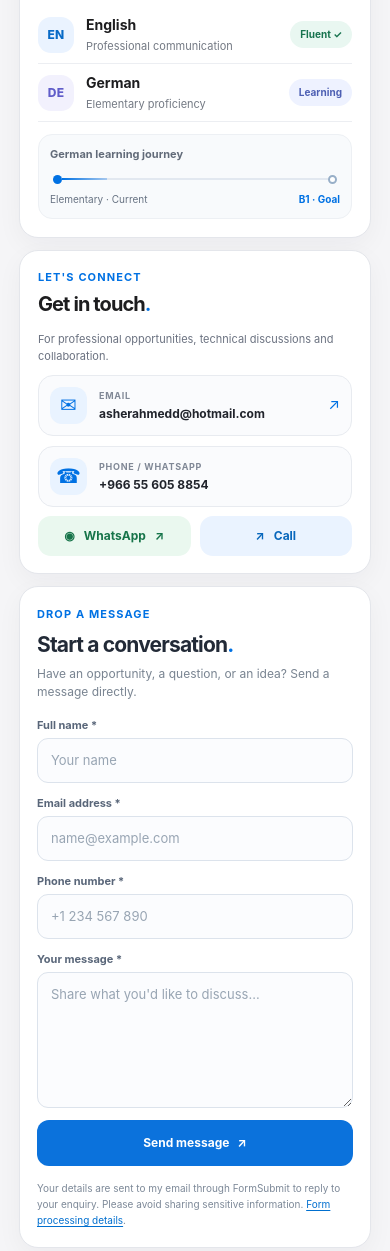
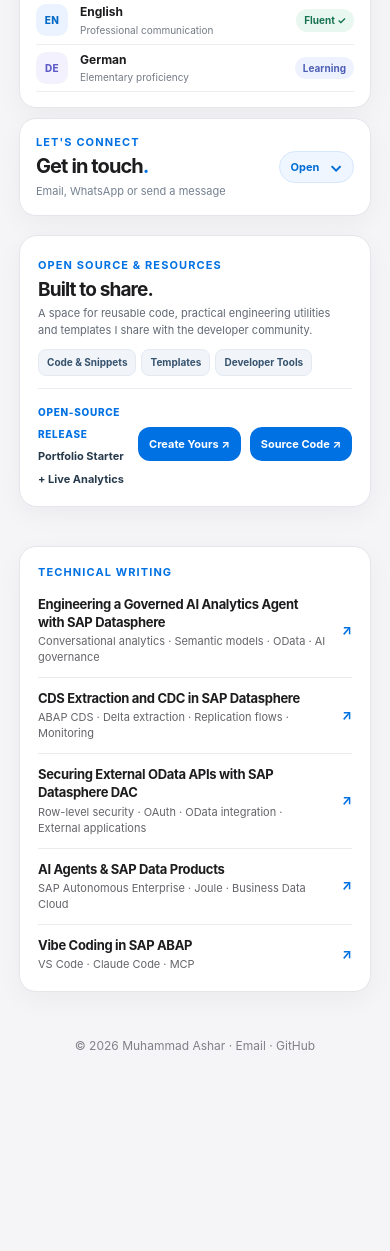
Before and after one commit to asherahmedd/asherahmedd.github.io, a plain HTML site: page index.html in a window 390 px wide. Shown: the part 1485-2736 px from the top of the page. After the commit the page ends 2577 px from the top, so only its background shows below. Drawn offline with Linux system fonts and the light colour scheme; no server answers.

Commit message:
Preview compact expandable contact with contact methods and form together on mobile and desktop

```diff
--- a/index.html
+++ b/index.html
@@ -625,34 +625,65 @@ html{scroll-padding-top:16px}
 @media(max-width:430px){.contact-form-grid{grid-template-columns:1fr}.contact-form{gap:10px}}
 </style>
 <style id="portfolio-contact-responsive-layout">
-.profile-bottom{grid-template-columns:repeat(2,minmax(0,1fr));align-items:stretch;gap:16px}
-.profile-bottom>.languages-refined,.profile-bottom>.contact-refined{height:100%;min-width:0}
-.profile-bottom>.contact-form-panel{grid-column:1/-1;min-width:0;background:#fff;border:1px solid #e4e6eb;border-radius:24px;padding:26px 28px;box-shadow:var(--shadow)}
-.profile-bottom .contact-form{display:grid;grid-template-columns:minmax(0,1fr) minmax(0,1fr);grid-template-areas:"heading heading" "names message" "phone message" "submit message" "note note";gap:13px 22px;margin:0;padding:0;border:0;align-items:start}
-.contact-form-head{grid-area:heading;margin-bottom:4px}
-.contact-form-head .eyebrow{margin-bottom:7px}
-.contact-form-head h3{font-size:23px;letter-spacing:-.04em;font-weight:730;margin:0 0 5px}
-.contact-form-head p{font-size:12px;color:#798491;margin:0}
-.profile-bottom .contact-form-grid{grid-area:names;gap:13px}
-.profile-bottom .contact-phone-field{grid-area:phone}
-.profile-bottom .contact-message-field{grid-area:message;align-self:stretch}
-.profile-bottom .contact-message-field textarea{min-height:166px;height:100%}
-.profile-bottom .contact-submit{grid-area:submit;min-height:46px}
-.profile-bottom .contact-form-note{grid-area:note;margin-top:2px}
-.profile-bottom .contact-field label{font-size:11px}
-.profile-bottom .contact-field input,.profile-bottom .contact-field textarea{font-size:13px;padding:12px 13px}
+/* Compact, expandable contact details with accessible native details/summary. */
+.profile-bottom{display:grid;grid-template-columns:minmax(0,1fr) minmax(0,1fr);align-items:start;gap:14px;margin:14px 0 19px}
+.profile-bottom>.languages-refined,.profile-bottom>.compact-contact{min-width:0;border-radius:19px;padding:17px 20px;box-shadow:var(--shadow);background:#fff;border:1px solid #e4e6eb}
+.profile-bottom .languages-refined .profile-card-head{margin:2px 0 7px}
+.profile-bottom .languages-refined .profile-card-head h2{font-size:20px}
+.profile-bottom .languages-refined .language-tile{padding:8px 0}
+.profile-bottom .languages-refined .lang-icon{width:32px;height:32px;flex-basis:32px;border-radius:10px;font-size:10px}
+.profile-bottom .languages-refined .lang-copy strong{font-size:12px}
+.profile-bottom .languages-refined .lang-copy span{font-size:10px}
+.profile-bottom .languages-refined .level-badge{font-size:10px;padding:4px 8px}
+.profile-bottom .languages-refined .language-path{margin-top:9px;padding:10px 12px}
+.profile-bottom .languages-refined .path-label{margin-bottom:5px}
+.compact-contact{overflow:hidden}
+.compact-contact .contact-trigger{cursor:pointer;display:flex;align-items:center;justify-content:space-between;gap:12px;list-style:none;min-height:80px}
+.compact-contact .contact-trigger::-webkit-details-marker{display:none}
+.compact-contact .contact-trigger:focus-visible{outline:2px solid #0071e3;outline-offset:5px;border-radius:7px}
+.contact-trigger-copy{display:flex;flex-direction:column;gap:5px;min-width:0}
+.contact-trigger-title{font-size:22px;letter-spacing:-.045em;font-weight:740;line-height:1.15}
+.contact-trigger-sub{color:#748091;font-size:11px}
+.contact-trigger-action{display:inline-flex;align-items:center;gap:10px;white-space:nowrap;border:1px solid #d7e7fc;background:#eff6ff;color:#006dd3;padding:8px 12px;border-radius:999px;font-size:11px;font-weight:750}
+.contact-chevron{font-size:17px;line-height:13px;transition:transform .2s}
+.compact-contact[open] .contact-chevron{transform:rotate(180deg)}
+.compact-contact[open] .contact-trigger-action{background:#e9f3ff}
+.compact-contact[open]{grid-column:1/-1}
+.compact-contact .contact-expanded{border-top:1px solid #e9edf2;margin-top:15px;padding-top:17px;display:grid;grid-template-columns:minmax(0,.85fr) minmax(0,1.15fr);gap:25px}
+.contact-quick-title{font-size:13px;font-weight:750;margin-bottom:12px}
+.compact-contact .contact-quick .contact-email,.compact-contact .contact-quick .contact-phone{margin-top:9px;padding:11px 12px;border-radius:12px}
+.compact-contact .contact-quick .contact-actions{margin-top:10px}
+.compact-contact .contact-form-panel{min-width:0;border-left:1px solid #e9edf2;padding-left:24px}
+.compact-contact .contact-form{margin:0;padding:0;border:0;display:grid;gap:10px;align-items:start}
+.compact-contact .contact-form-head{margin:0 0 2px}
+.compact-contact .contact-form-heading{font-size:15px}
+.compact-contact .contact-form-head p{font-size:11px;color:#788393;margin:3px 0 0}
+.compact-contact .contact-form-grid{grid-template-columns:repeat(2,minmax(0,1fr));gap:10px}
+.compact-contact .contact-field label{font-size:10px}
+.compact-contact .contact-field input,.compact-contact .contact-field textarea{font-size:12px;padding:10px 11px}
+.compact-contact .contact-message-field textarea{min-height:90px}
+.compact-contact .contact-submit{min-height:41px}
+.compact-contact .contact-form-note{line-height:1.5}
 @media(max-width:700px){
- .profile-bottom{grid-template-columns:minmax(0,1fr);gap:12px;align-items:start}
- .profile-bottom>.languages-refined,.profile-bottom>.contact-refined{height:auto}
- .profile-bottom>.contact-form-panel{grid-column:1;border-radius:19px;padding:19px 17px}
- .profile-bottom .contact-form{grid-template-columns:minmax(0,1fr);grid-template-areas:"heading" "names" "phone" "message" "submit" "note";gap:12px}
- .contact-form-head h3{font-size:21px}
- .profile-bottom .contact-message-field textarea{min-height:136px}
- .profile-bottom .contact-submit{width:100%}
+ .profile-bottom{grid-template-columns:minmax(0,1fr);gap:10px}
+ .profile-bottom>.languages-refined,.profile-bottom>.compact-contact{border-radius:17px;padding:15px 16px}
+ .profile-bottom .languages-refined .profile-card-head{margin:0 0 4px}
+ .profile-bottom .languages-refined .profile-card-head h2{font-size:18px}
+ .profile-bottom .languages-refined .language-tile{padding:6px 0}
+ .profile-bottom .languages-refined .language-path{display:none}
+ .profile-bottom .languages-refined .minor-note{display:none}
+ .compact-contact .contact-trigger{min-height:65px}
+ .contact-trigger-title{font-size:20px}
+ .contact-trigger-action{padding:7px 10px}
+ .compact-contact[open]{grid-column:1}
+ .compact-contact .contact-expanded{grid-template-columns:minmax(0,1fr);gap:16px;margin-top:13px;padding-top:14px}
+ .compact-contact .contact-form-panel{border-left:0;border-top:1px solid #e9edf2;padding-left:0;padding-top:15px}
+ .compact-contact .contact-form-grid{grid-template-columns:repeat(2,minmax(0,1fr))}
+ .compact-contact .contact-message-field textarea{min-height:100px}
 }
-@media(max-width:450px){
- .profile-bottom .contact-form-grid{grid-template-columns:1fr;gap:12px}
- .profile-bottom .contact-form-note{line-height:1.6}
+@media(max-width:460px){
+ .compact-contact .contact-form-grid{grid-template-columns:1fr;gap:10px}
+ .compact-contact .contact-submit{width:100%}
 }
 </style>
 </head>
@@ -670,18 +701,19 @@ html{scroll-padding-top:16px}
 <div class="language-tile"><div class="lang-icon german">DE</div><div class="lang-copy"><strong>German</strong><span>Elementary proficiency</span></div><span class="level-badge learning">Learning</span></div>
 <div class="language-path"><span class="path-label">German learning journey</span><div aria-hidden="true" class="path-track"><span class="path-start"></span><span class="path-line"></span><span class="path-end"></span></div><div class="path-caption"><span>Elementary · Current</span><span>B1 · Goal</span></div></div>
 </section>
-<section aria-labelledby="contact-title" class="contact-refined" id="contact">
-<div class="eyebrow">LET'S CONNECT</div>
-<div class="profile-card-head"><h2 id="contact-title">Get in touch<span class="soft-dot">.</span></h2></div>
-<p class="contact-intro">For professional opportunities, technical discussions and collaboration.</p>
-<a class="contact-email" href="mailto:asherahmedd@hotmail.com"><span aria-hidden="true" class="contact-icon">✉</span><span><small>EMAIL</small><strong>asherahmedd@hotmail.com</strong></span><span aria-hidden="true" class="contact-arrow">↗</span></a>
-<div class="contact-phone"><span aria-hidden="true" class="contact-icon">☎</span><span><small>PHONE / WHATSAPP</small><strong>+966 55 605 8854</strong></span></div>
-<div class="contact-actions"><a class="contact-action whatsapp" href="https://wa.me/966556058854" rel="noopener noreferrer" target="_blank"><span aria-hidden="true">◉</span> WhatsApp <span aria-hidden="true">↗</span></a><a class="contact-action call" href="tel:+966556058854"><span aria-hidden="true">↗</span> Call</a></div>
-
-
-</section>
-<section class="contact-form-panel" aria-label="Contact message form"><form class="contact-form" id="contact-message-form" action="https://formsubmit.co/asherahmedd@hotmail.com" method="POST" accept-charset="UTF-8">
- <div class="contact-form-head"><div class="eyebrow">DROP A MESSAGE</div><h3 class="contact-form-heading">Start a conversation<span class="soft-dot">.</span></h3><p>Have an opportunity, a question, or an idea? Send a message directly.</p></div>
+<details class="contact-refined compact-contact" id="contact">
+<summary class="contact-trigger" aria-label="Expand contact options and message form">
+ <span class="contact-trigger-copy"><span class="eyebrow">LET'S CONNECT</span><span class="contact-trigger-title">Get in touch<span class="soft-dot">.</span></span><span class="contact-trigger-sub">Email, WhatsApp or send a message</span></span>
+ <span class="contact-trigger-action" aria-hidden="true">Open <span class="contact-chevron">⌄</span></span>
+</summary>
+<div class="contact-expanded">
+ <div class="contact-quick"><div class="contact-quick-title">Contact directly</div>
+ <a class="contact-email" href="mailto:asherahmedd@hotmail.com"><span aria-hidden="true" class="contact-icon">✉</span><span><small>EMAIL</small><strong>asherahmedd@hotmail.com</strong></span><span aria-hidden="true" class="contact-arrow">↗</span></a>
+ <div class="contact-phone"><span aria-hidden="true" class="contact-icon">☎</span><span><small>PHONE / WHATSAPP</small><strong>+966 55 605 8854</strong></span></div>
+ <div class="contact-actions"><a class="contact-action whatsapp" href="https://wa.me/966556058854" rel="noopener noreferrer" target="_blank"><span aria-hidden="true">◉</span> WhatsApp <span aria-hidden="true">↗</span></a><a class="contact-action call" href="tel:+966556058854"><span aria-hidden="true">↗</span> Call</a></div>
+ </div>
+ <div class="contact-form-panel"><form class="contact-form" id="contact-message-form" action="https://formsubmit.co/asherahmedd@hotmail.com" method="POST" accept-charset="UTF-8">
+ <div class="contact-form-head"><h3 class="contact-form-heading">Send a message</h3><p>Share a question, opportunity or collaboration idea.</p></div>
  <input type="hidden" name="_subject" value="New message from Muhammad Ashar's Portfolio">
  <input type="hidden" name="_template" value="table">
  <input type="hidden" name="_next" value="https://asherahmedd.github.io/contact-success.html">
@@ -695,7 +727,9 @@ html{scroll-padding-top:16px}
  <div class="contact-field contact-message-field"><label for="contact-message">Your message *</label><textarea id="contact-message" name="message" placeholder="Share what you'd like to discuss..." minlength="10" maxlength="4000" required></textarea></div>
  <button class="contact-submit" type="submit">Send message <span aria-hidden="true">↗</span></button>
  <p class="contact-form-note">Your details are sent to my email through FormSubmit to reply to your enquiry. Please avoid sharing sensitive information. <a href="https://formsubmit.co/" rel="noopener noreferrer" target="_blank">Form processing details</a>.</p>
-</form></section>
+</form></div>
+</div>
+</details>
 </section><section aria-labelledby="resources-heading" class="resources-section" id="resources">
 <div class="resources-panel">
 <div>
```
